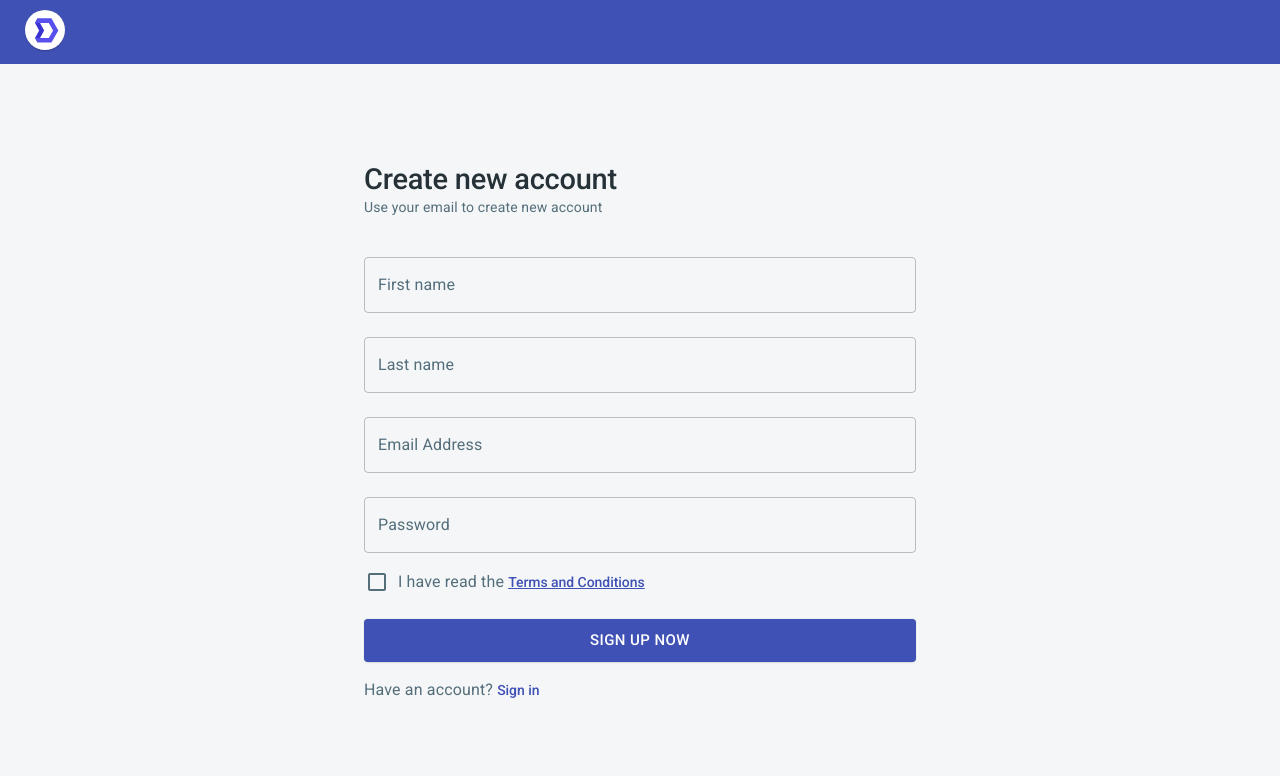
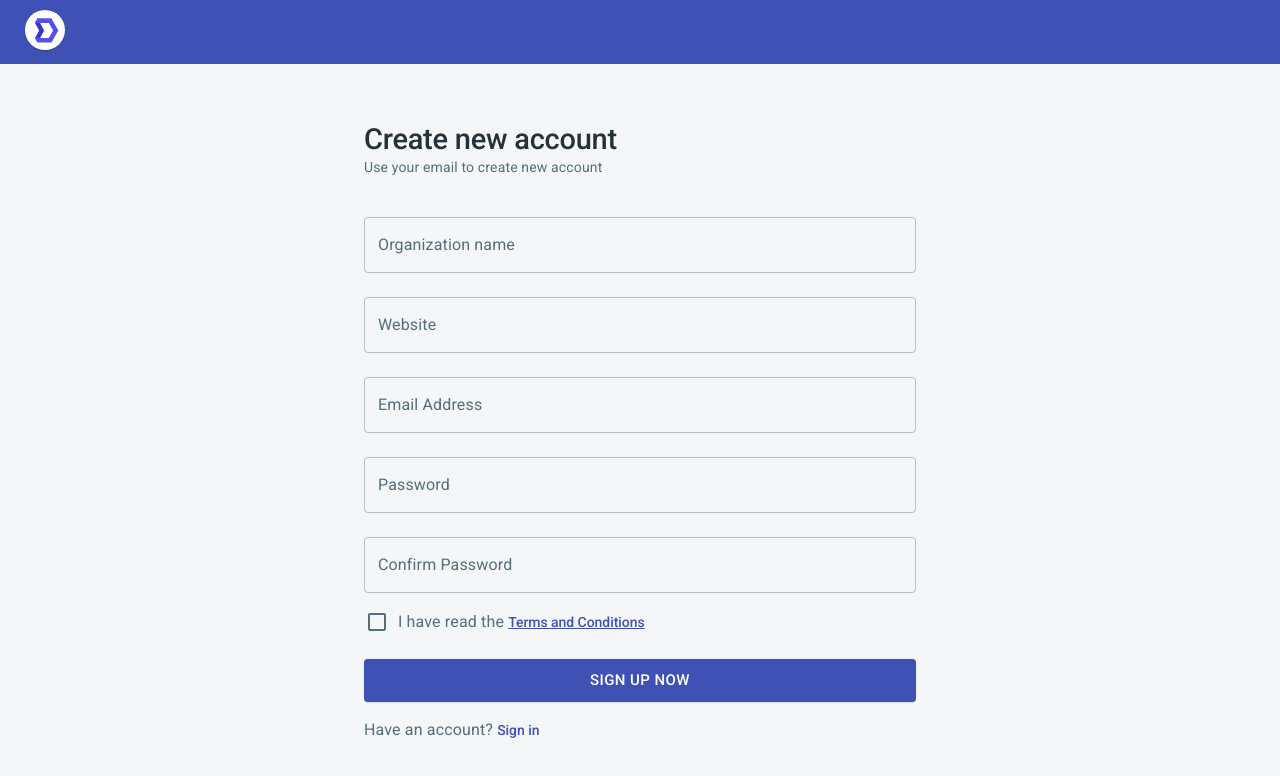
Before and after one commit to sid2010rathi/timekeeper-ui, a React (Create React App) app: page /register in a window 1280 px wide. Shown: the top 776 px of the page. Built offline with nearby package versions, Linux system fonts and the light colour scheme.

Commit message:
TextField changes on  RegisterView

```diff
--- a/src/views/Authentication/LoginView.js
+++ b/src/views/Authentication/LoginView.js
@@ -39,14 +39,19 @@ const LoginView = () => {
         event.preventDefault();
         let data = {};
         //validate inputs
-        if(validateEmail(email)) {
+        alert(password)
+        /*if(validateEmail(email)) {
             data.email = email;
         }
 
         if(validatePassword(password)) {
             data.password = password;
+        }*/
+        data = {
+          email, password
         }
         console.log("Inside form submit.");
+        console.log(email);
         console.log(data);
 
         if(Object.keys(data).length > 1) {
@@ -101,7 +106,7 @@ const LoginView = () => {
                     gutterBottom
                     variant="body2"
                   >
-                    {/* Sign in on the internal platform */}
+                    Sign in with email address
                   </Typography>
                 </Box>
                 {/* <Grid
@@ -144,13 +149,13 @@ const LoginView = () => {
                   mt={3}
                   mb={1}
                 >
-                  <Typography
+                  {/* <Typography
                     align="center"
                     color="textSecondary"
                     variant="body1"
                   >
                     Login with email address
-                  </Typography>
+                  </Typography> */}
                 </Box>
                 <TextField
                   error={Boolean(touched.email && errors.email)}
@@ -161,7 +166,6 @@ const LoginView = () => {
                   name="email"
                   onBlur={handleBlur}
                   type="email"
-                  value={values.email}
                   variant="outlined"
                   autoFocus
                   onChange={event => setEmail(event.target.value)}
@@ -175,7 +179,6 @@ const LoginView = () => {
                   name="password"
                   onBlur={handleBlur}
                   type="password"
-                  value={values.password}
                   variant="outlined"
                   onChange={event => setPassword(event.target.value)}
                 />
--- a/src/views/Authentication/RegisterView.js
+++ b/src/views/Authentication/RegisterView.js
@@ -43,16 +43,17 @@ const RegisterView = () => {
           <Formik
             initialValues={{
               email: '',
-              firstName: '',
-              lastName: '',
+              organizationName: '',
+              organizationWebsite: '',
               password: '',
+              confirmPassword: '',
               policy: false
             }}
             validationSchema={
               Yup.object().shape({
                 email: Yup.string().email('Must be a valid email').max(255).required('Email is required'),
-                firstName: Yup.string().max(255).required('First name is required'),
-                lastName: Yup.string().max(255).required('Last name is required'),
+                organizationName: Yup.string().max(255).required('Organization name is required'),
+                organizationWebsite: Yup.string().max(255).required('Organization website is required'),
                 password: Yup.string().max(255).required('password is required'),
                 policy: Yup.boolean().oneOf([true], 'This field must be checked')
               })
@@ -87,27 +88,27 @@ const RegisterView = () => {
                   </Typography>
                 </Box>
                 <TextField
-                  error={Boolean(touched.firstName && errors.firstName)}
+                  error={Boolean(touched.organizationName && errors.organizationName)}
                   fullWidth
-                  helperText={touched.firstName && errors.firstName}
-                  label="First name"
+                  helperText={touched.organizationName && errors.organizationName}
+                  label="Organization name"
                   margin="normal"
-                  name="firstName"
+                  name="organizationName"
                   onBlur={handleBlur}
                   onChange={handleChange}
-                  value={values.firstName}
+                  value={values.organizationName}
                   variant="outlined"
                 />
                 <TextField
-                  error={Boolean(touched.lastName && errors.lastName)}
+                  error={Boolean(touched.organizationWebsite && errors.organizationWebsite)}
                   fullWidth
-                  helperText={touched.lastName && errors.lastName}
-                  label="Last name"
+                  helperText={touched.organizationWebsite && errors.organizationWebsite}
+                  label="Website"
                   margin="normal"
-                  name="lastName"
+                  name="organizationWebsite"
                   onBlur={handleBlur}
                   onChange={handleChange}
-                  value={values.lastName}
+                  value={values.organizationWebsite}
                   variant="outlined"
                 />
                 <TextField
@@ -134,6 +135,19 @@ const RegisterView = () => {
                   onChange={handleChange}
                   type="password"
                   value={values.password}
+                  variant="outlined"
+                />
+                <TextField
+                  error={Boolean(touched.confirmPassword && errors.confirmPassword)}
+                  fullWidth
+                  helperText={touched.confirmPassword && errors.confirmPassword}
+                  label="Confirm Password"
+                  margin="normal"
+                  name="confirmPassword"
+                  onBlur={handleBlur}
+                  onChange={handleChange}
+                  type="password"
+                  value={values.confirmPassword}
                   variant="outlined"
                 />
                 <Box
```
